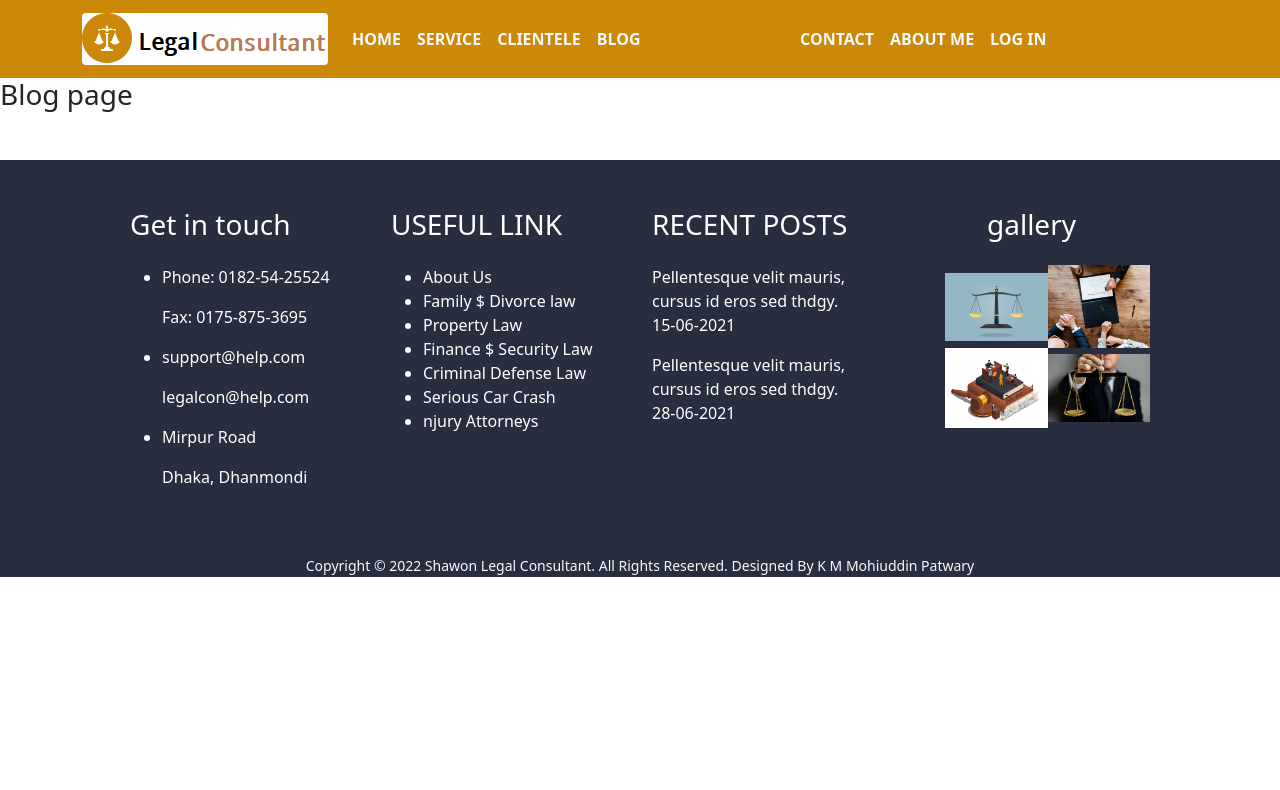
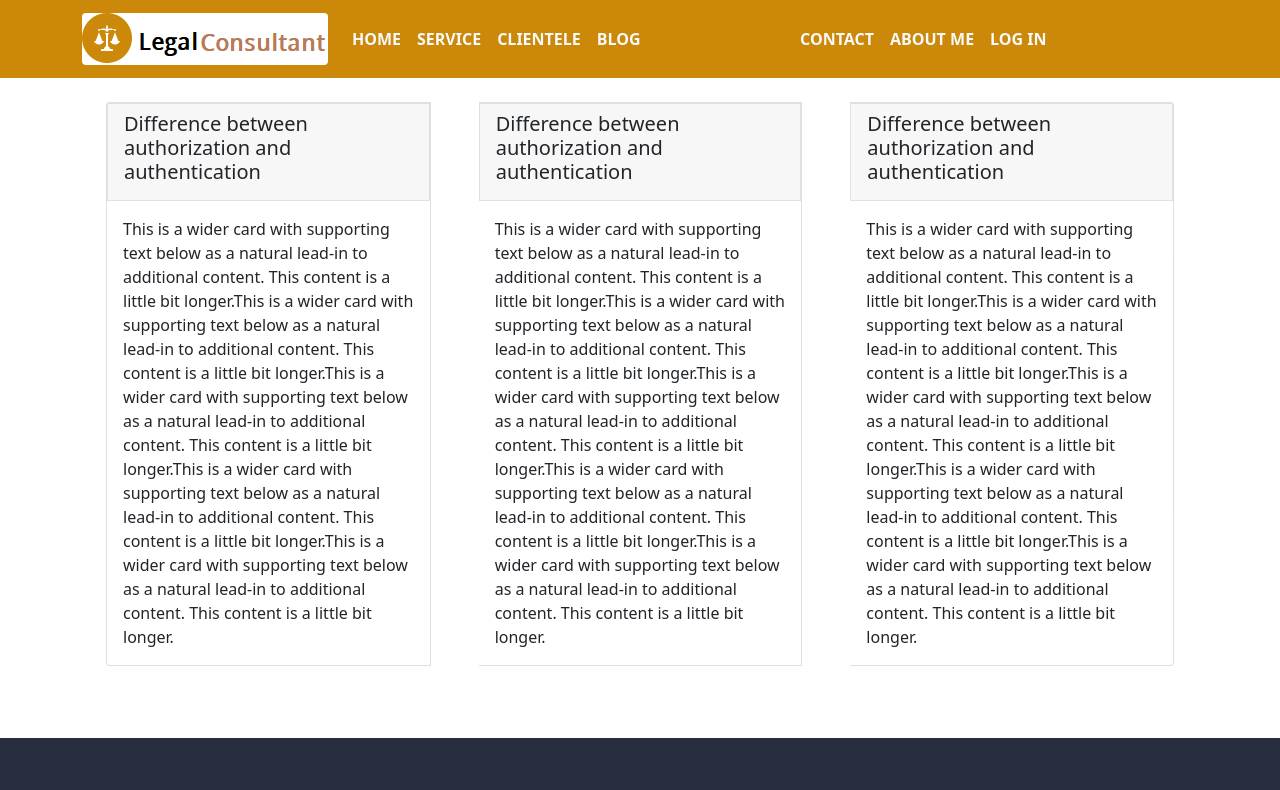
Before and after one commit to mohiuddin2721/shawon-legal-consultant-jm-10, a React (Create React App) app: page /blog in a window 1280 px wide. Shown: the top 790 px of the page. Built offline with nearby package versions, Linux system fonts and the light colour scheme; no server answers.

Commit message:
blog ready

```diff
--- a/src/components/home/Blog/Blog.js
+++ b/src/components/home/Blog/Blog.js
@@ -1,11 +1,56 @@
 import React from 'react';
+import { Card, CardGroup } from 'react-bootstrap';
 import './Blog.css';
 
 const Blog = () => {
     return (
-        <div>
-            <h3>Blog page</h3>
-        </div>
+        <CardGroup className='container'>
+            <Card className='m-4'>
+                <Card.Footer className='border'>
+                    <Card.Title>Difference between authorization and authentication</Card.Title>
+                </Card.Footer>
+                <Card.Body>
+                    <Card.Text>
+                        This is a wider card with supporting text below as a natural lead-in to
+                        additional content. This content is a little bit longer.This is a wider card with supporting text below as a natural lead-in to
+                        additional content. This content is a little bit longer.This is a wider card with supporting text below as a natural lead-in to
+                        additional content. This content is a little bit longer.This is a wider card with supporting text below as a natural lead-in to
+                        additional content. This content is a little bit longer.This is a wider card with supporting text below as a natural lead-in to
+                        additional content. This content is a little bit longer.
+                    </Card.Text>
+                </Card.Body>
+            </Card>
+            <Card className='m-4'>
+                <Card.Footer className='border'>
+                    <Card.Title>Difference between authorization and authentication</Card.Title>
+                </Card.Footer>
+                <Card.Body>
+                    <Card.Text>
+                        This is a wider card with supporting text below as a natural lead-in to
+                        additional content. This content is a little bit longer.This is a wider card with supporting text below as a natural lead-in to
+                        additional content. This content is a little bit longer.This is a wider card with supporting text below as a natural lead-in to
+                        additional content. This content is a little bit longer.This is a wider card with supporting text below as a natural lead-in to
+                        additional content. This content is a little bit longer.This is a wider card with supporting text below as a natural lead-in to
+                        additional content. This content is a little bit longer.
+                    </Card.Text>
+                </Card.Body>
+            </Card>
+            <Card className='m-4'>
+                <Card.Footer className='border'>
+                    <Card.Title>Difference between authorization and authentication</Card.Title>
+                </Card.Footer>
+                <Card.Body>
+                    <Card.Text>
+                        This is a wider card with supporting text below as a natural lead-in to
+                        additional content. This content is a little bit longer.This is a wider card with supporting text below as a natural lead-in to
+                        additional content. This content is a little bit longer.This is a wider card with supporting text below as a natural lead-in to
+                        additional content. This content is a little bit longer.This is a wider card with supporting text below as a natural lead-in to
+                        additional content. This content is a little bit longer.This is a wider card with supporting text below as a natural lead-in to
+                        additional content. This content is a little bit longer.
+                    </Card.Text>
+                </Card.Body>
+            </Card>
+        </CardGroup>
     );
 };
 
```
